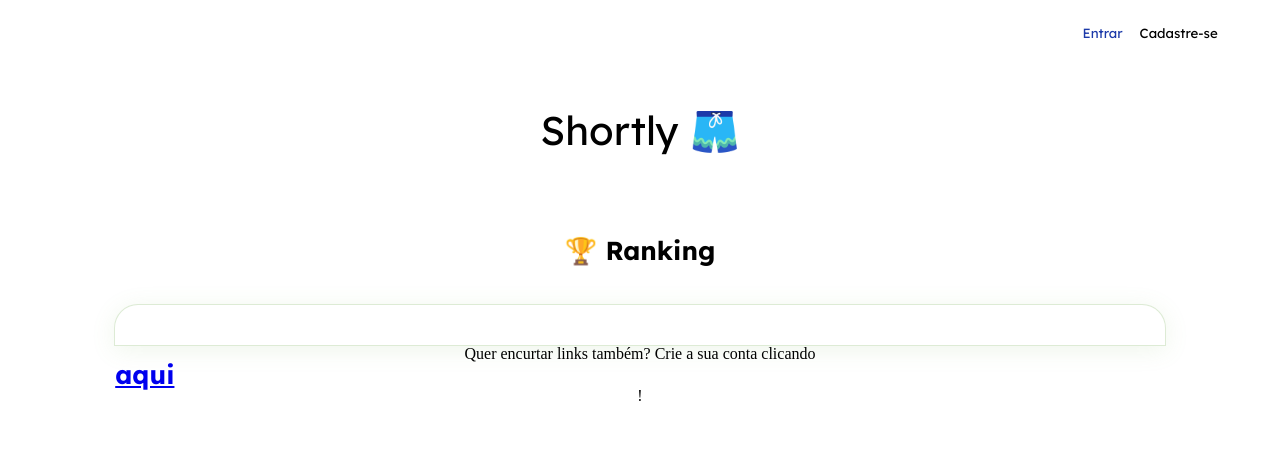
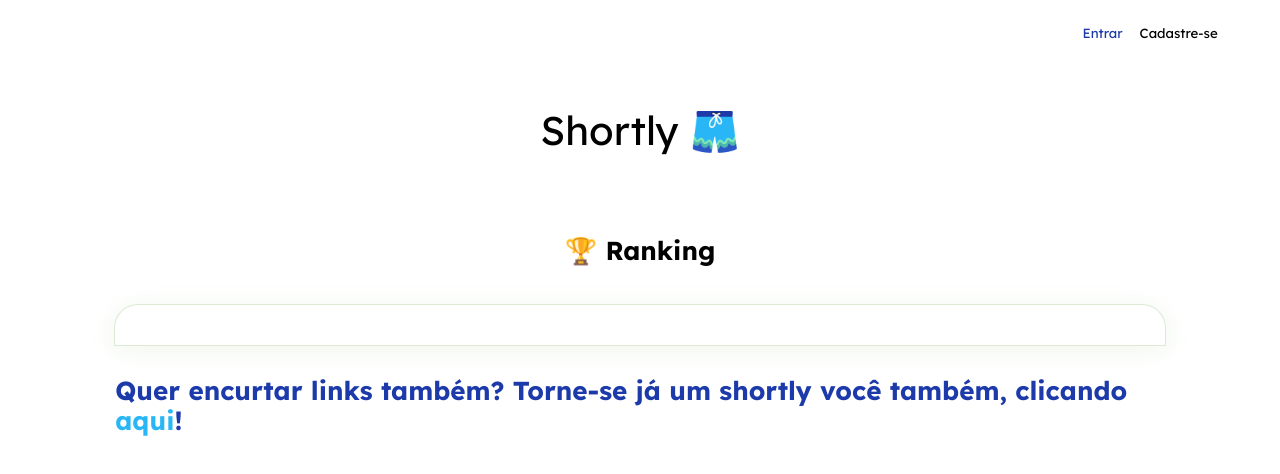
Before and after one commit to isabellexvr/projeto17-shortly-front, a React (Create React App) app: page / in a window 1280 px wide. Shown: the top 474 px of the page. Built offline with nearby package versions, Linux system fonts and the light colour scheme.

Commit message:
style: ranking page

```diff
--- a/src/components/RankingPage.js
+++ b/src/components/RankingPage.js
@@ -9,8 +9,10 @@ export default function RankingPage() {
       <RankingContainer>
         <Title>🏆 Ranking</Title>
         <DataStyle></DataStyle>
-        Quer encurtar links também? Crie a sua conta clicando
-        <Warning>aqui</Warning>!
+        <h2>
+          Quer encurtar links também? Torne-se já um shortly você também,
+          clicando <Warning>aqui</Warning>!
+        </h2>
       </RankingContainer>
     </>
   );
@@ -21,6 +23,16 @@ const RankingContainer = styled.div`
   display: flex;
   flex-direction: column;
   align-items: center;
+  > h2 {
+    margin-top: 30px;
+    font-size: 26px;
+    font-family: "Lexend Deca", sans-serif;
+    font-weight: 700;
+    width: 82%;
+    text-decoration: none;
+    color: #1c3aa9;
+    line-height: 30px;
+  }
 `;
 
 const Title = styled.div`
@@ -46,4 +58,6 @@ const Warning = styled(Link)`
   font-family: "Lexend Deca", sans-serif;
   font-weight: 700;
   width: 82%;
+  text-decoration: none;
+  color: #29b6f6;
 `;
```
